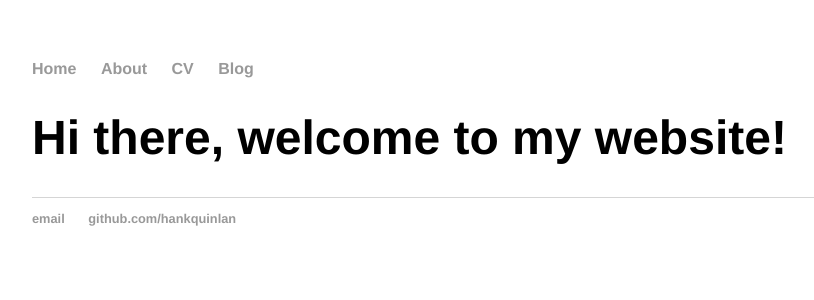
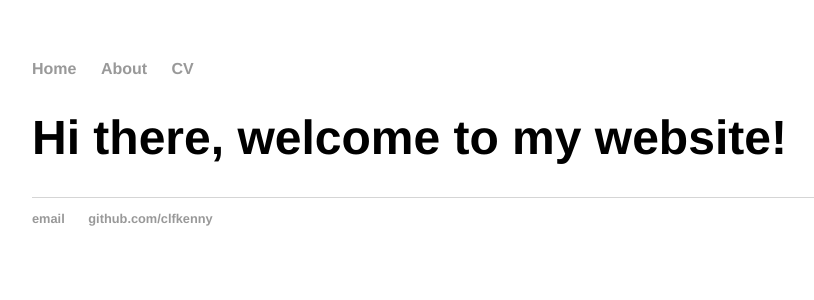
Before and after one commit to clfkenny/clfkenny.github.io, a Jekyll site: the page built from index.md, in a window 1280 px wide. Shown: the top 300 px of the page, without its empty margins (160-974 px from the left). Built offline with Jekyll 4.4.1, drawn with Linux system fonts in a browser that asks for light colours.

Commit message:
Update default.html

```diff
--- a/_layouts/default.html
+++ b/_layouts/default.html
@@ -9,9 +9,8 @@
 			<nav>
 	    		<ul>
 	        		<li><a href="/">Home</a></li>
-		        	<li><a href="/about">About</a></li>
-	        		<li><a href="/cv">CV</a></li>
-	        		<li><a href="/blog">Blog</a></li>
+		        	<li><a href="/About Me">About</a></li>
+	        		<li><a href="/Projects">CV</a></li>
 	    		</ul>
 			</nav>
 			<div class="container">
@@ -21,8 +20,8 @@
 			</div><!-- /.container -->
 			<footer>
 	    		<ul>
-	        		<li><a href="mailto:hankquinlanhub@gmail.com">email</a></li>
-	        		<li><a href="https://github.com/hankquinlan">github.com/hankquinlan</a></li>
+	        		<li><a href="mailto:lov.kenny1996@gmail.com">email</a></li>
+	        		<li><a href="https://github.com/clfkenny">github.com/clfkenny</a></li>
 				</ul>
 			</footer>
 		</body>
```
